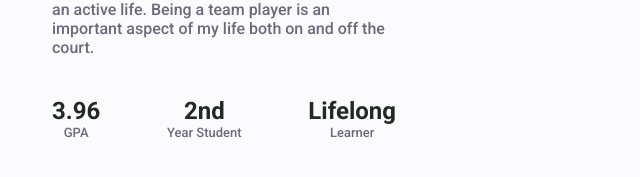
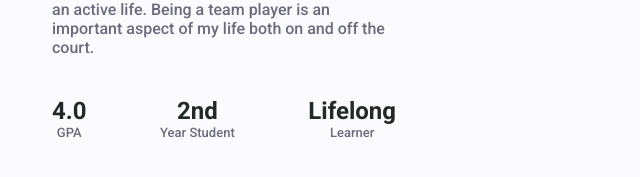
Before and after one commit to tylerwarwick/personal-website, a plain HTML site: page index.html in a window 1280 px wide. Shown: the part 979-1156 px from the top of the page, 628-1268 px from the left. Drawn offline with nearby package versions, Linux system fonts and the light colour scheme.

Commit message:
Updated GPA

```diff
--- a/index.html
+++ b/index.html
@@ -148,7 +148,7 @@
 
                     <div class="about__info">
                         <div>
-                            <span class="about__info-title">3.96</span>
+                            <span class="about__info-title">4.0</span>
                             <span class="about__info-name"> GPA </span>
                         </div>
 
```
